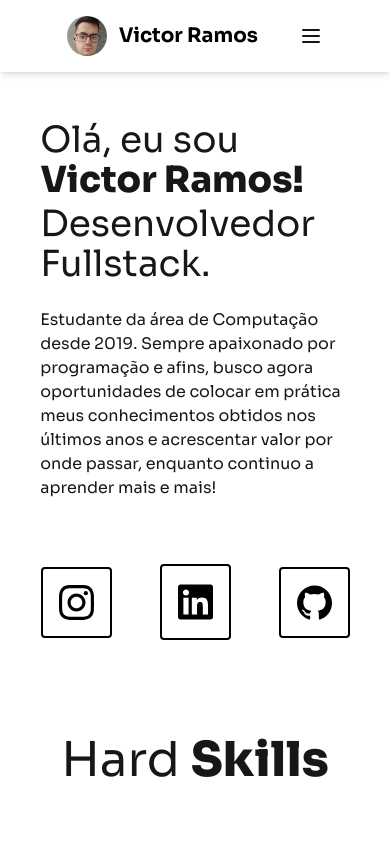
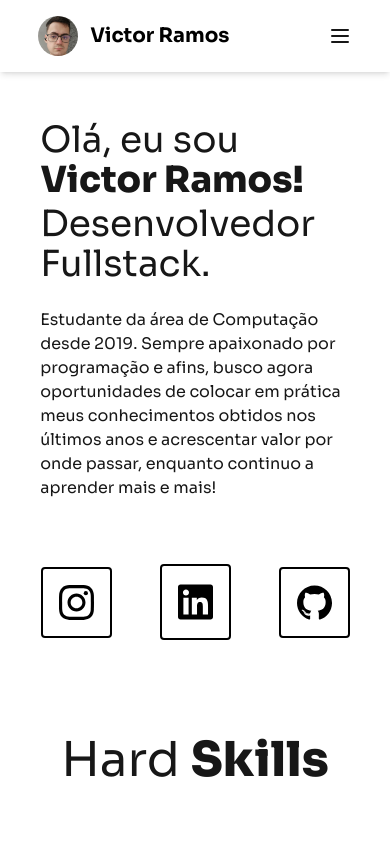
Before and after one commit to VictorRms03/Meu-Portfolio, a Next.js app: page / in a window 390 px wide. Shown: the top 844 px of the page. Built offline with nearby package versions, Linux system fonts and the light colour scheme.

Commit message:
chore: header em mobile mais espaçado

```diff
--- a/src/components/Header.tsx
+++ b/src/components/Header.tsx
@@ -11,7 +11,7 @@
     return (
 
         <header className="w-full px-6 py-4 bg-white shadow-md sticky top-0 z-50">
-            <div className="max-w-9/12 mx-auto flex items-center justify-between">
+            <div className="max-w-11/12 md:max-w-9/12 mx-auto flex items-center justify-between">
 
                 {/* Logo Victor Ramos */}
                 <Link href="#hero scroll={true}">
```
